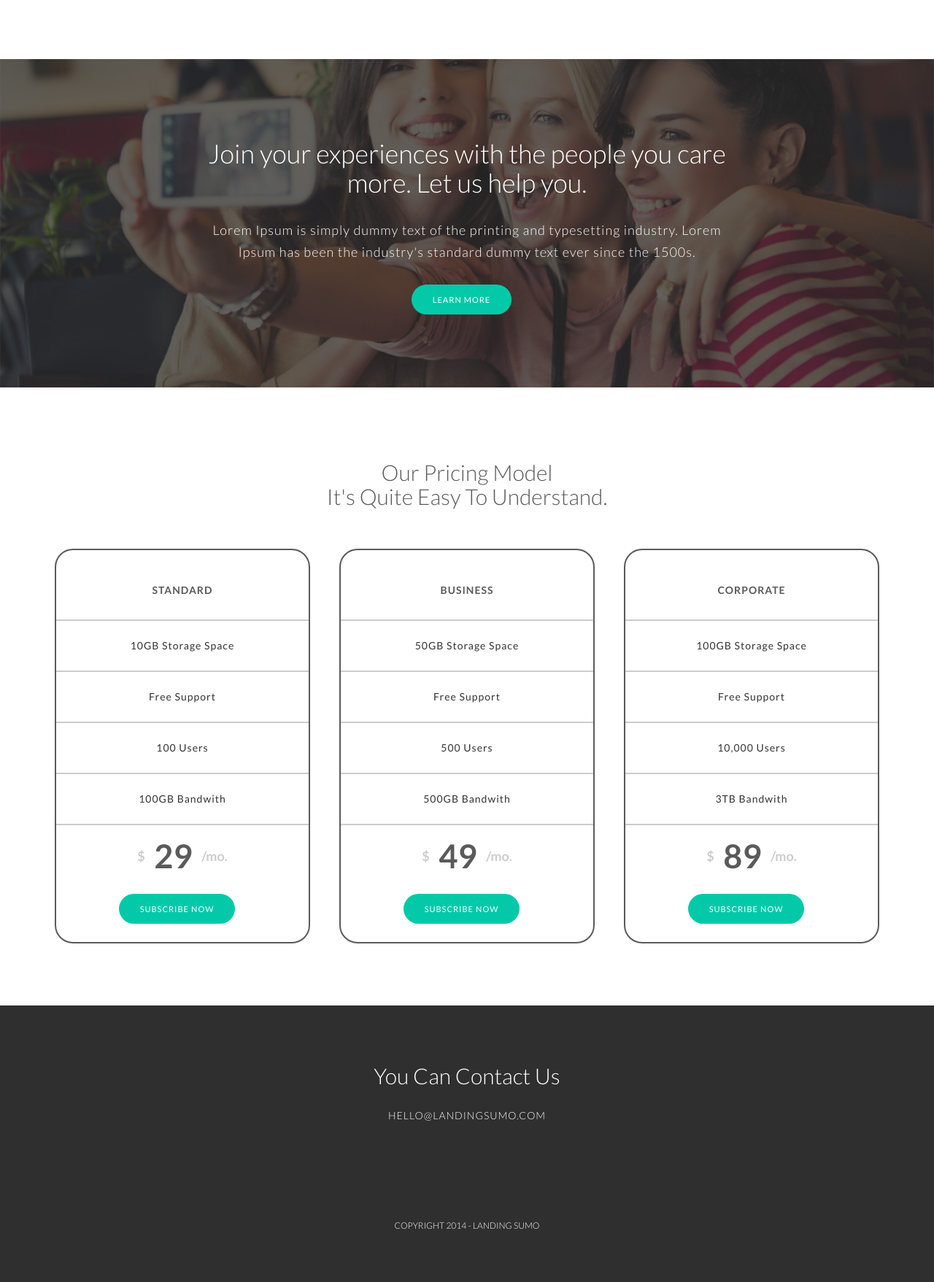
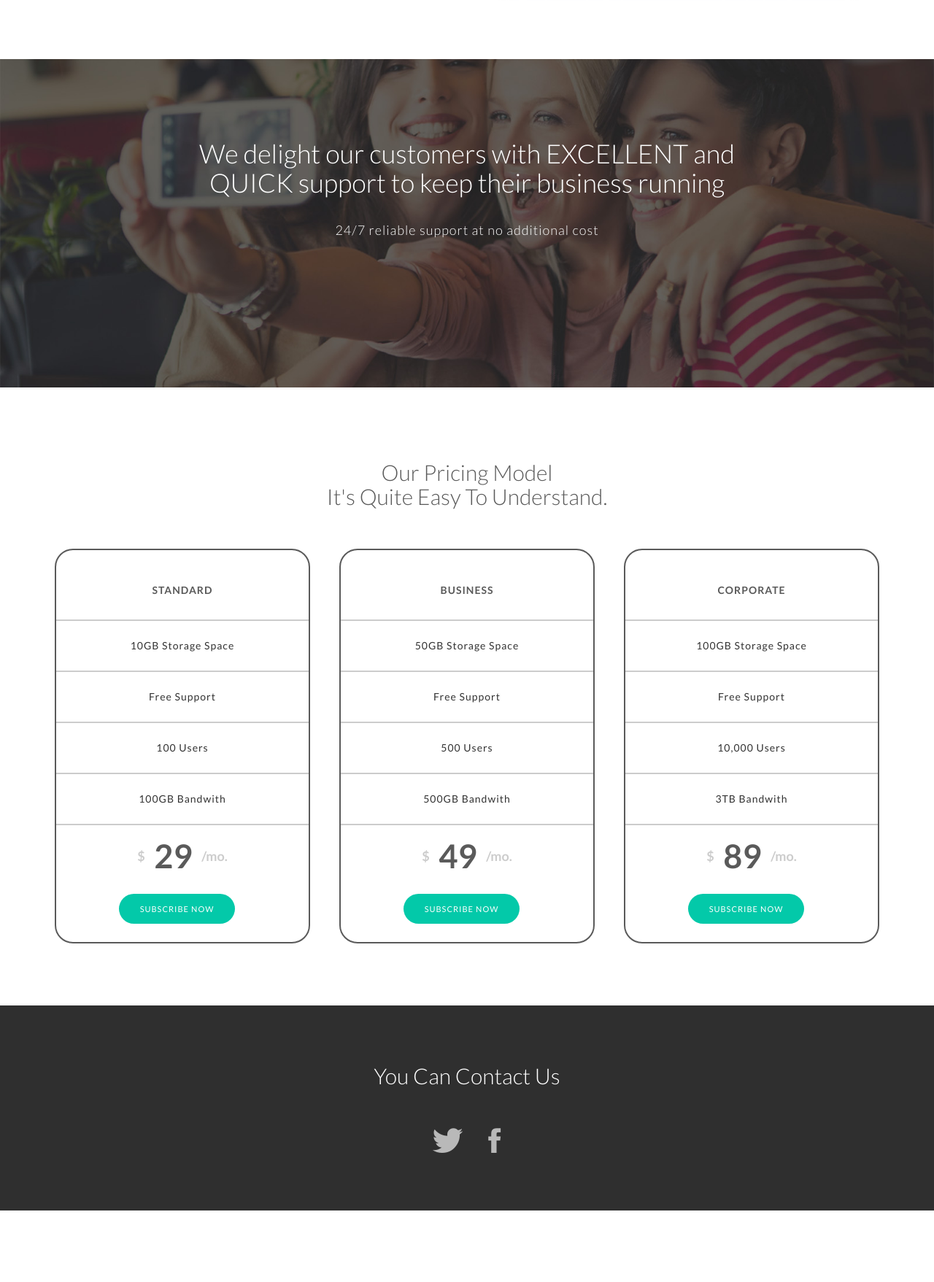
Before and after one commit to sirantho20/vmail, a Yii app: template views/layouts/main1.php in a window 1280 px wide. Shown: the part 1109-2866 px from the top of the page at 73% size. After the commit the page ends 2768 px from the top, so only its background shows below. Run offline with PHP 8.4 and a stand-in for Yii, Linux system fonts and the light colour scheme; the template is opened without the code that fills it, so the values that code supplies are empty; form fields are guessed from the names that the template uses; some libraries are stand-ins or nearby versions; some web fonts are replaced.

Commit message:
html finishes

```diff
--- a/assets/AppAsset.php
+++ b/assets/AppAsset.php
@@ -18,6 +18,8 @@
     public $basePath = '@webroot';
     public $baseUrl = '@web';
     public $css = [
+        'css/font-awesome.min.css',
+        'css/ionicons.min.css',
         'css/site.css',
         'css/style.css',
     ];
--- a/views/layouts/main1.php
+++ b/views/layouts/main1.php
@@ -26,9 +26,8 @@
     <div id="h">
         <div class="logo"><img src="http://www.softcube.co/wp-content/themes/softcube/images/logo.png" style="border: 1px solid white; border-radius: 10px; padding: 10px; background-color:rgba(255,255,255, 0.4)" /></div>
       <div class="social hidden-xs">
-        <a href="#"><i class="ion-social-twitter"></i></a>
-        <a href="#"><i class="ion-social-instagram"></i></a>
-        <a href="#"><i class="ion-social-facebook"></i></a>
+        <a href="https://www.facebook.com/softcubelimited"><i class="ion-social-twitter"></i></a>
+        <a href="https://twitter.com/softcubelimited"><i class="ion-social-facebook"></i></a>
       </div>
       <div class="container">
         <div class="row">
@@ -76,9 +75,8 @@
       <div class="container">
         <div class="row centered">
           <div class="col-md-8 col-md-offset-2">
-            <h1>Join your experiences with the people you care more. Let us help you.</h1>
-            <h4>Lorem Ipsum is simply dummy text of the printing and typesetting industry. Lorem Ipsum has been the industry's standard dummy text ever since the 1500s.</h4>
-            <p><button class="btn btn-conf-2 btn-green">Learn More</button></p>
+            <h1>We delight our customers with EXCELLENT and QUICK support to keep their business running</h1>
+            <h4>24/7 reliable support at no additional cost</h4>
           </div><!--/col-md-8-->
         </div>
       </div>
@@ -208,17 +206,12 @@
       <div class="container">
         <div class="row centered">
           <h2>You Can Contact Us</h2>
-          <h5>HELLO@LANDINGSUMO.COM</h5>
+          <h5><?= Yii::$app->formatter->asEmail('INFO@SOFTCUBE.CO') ?></h5>
 
           <p class="mt">
-            <a href="#"><i class="ion-social-twitter"></i></a>
-            <a href="#"><i class="ion-social-dribbble"></i></a>
-            <a href="#"><i class="ion-social-instagram"></i></a>
-            <a href="#"><i class="ion-social-facebook"></i></a>
-            <a href="#"><i class="ion-social-pinterest"></i></a>
-            <a href="#"><i class="ion-social-tumblr"></i></a>
+            <a href="https://facebook.com/softcubelimited"><i class="ion-social-twitter"></i></a>
+            <a href="https://twitter.com/softcubelimited"><i class="ion-social-facebook"></i></a>
           </p>
-          <h6 class="mt">COPYRIGHT 2014 - LANDING SUMO</h6>
         </div><!--/row-->
       </div><!--/container-->
     </div><!--/F-->
```
